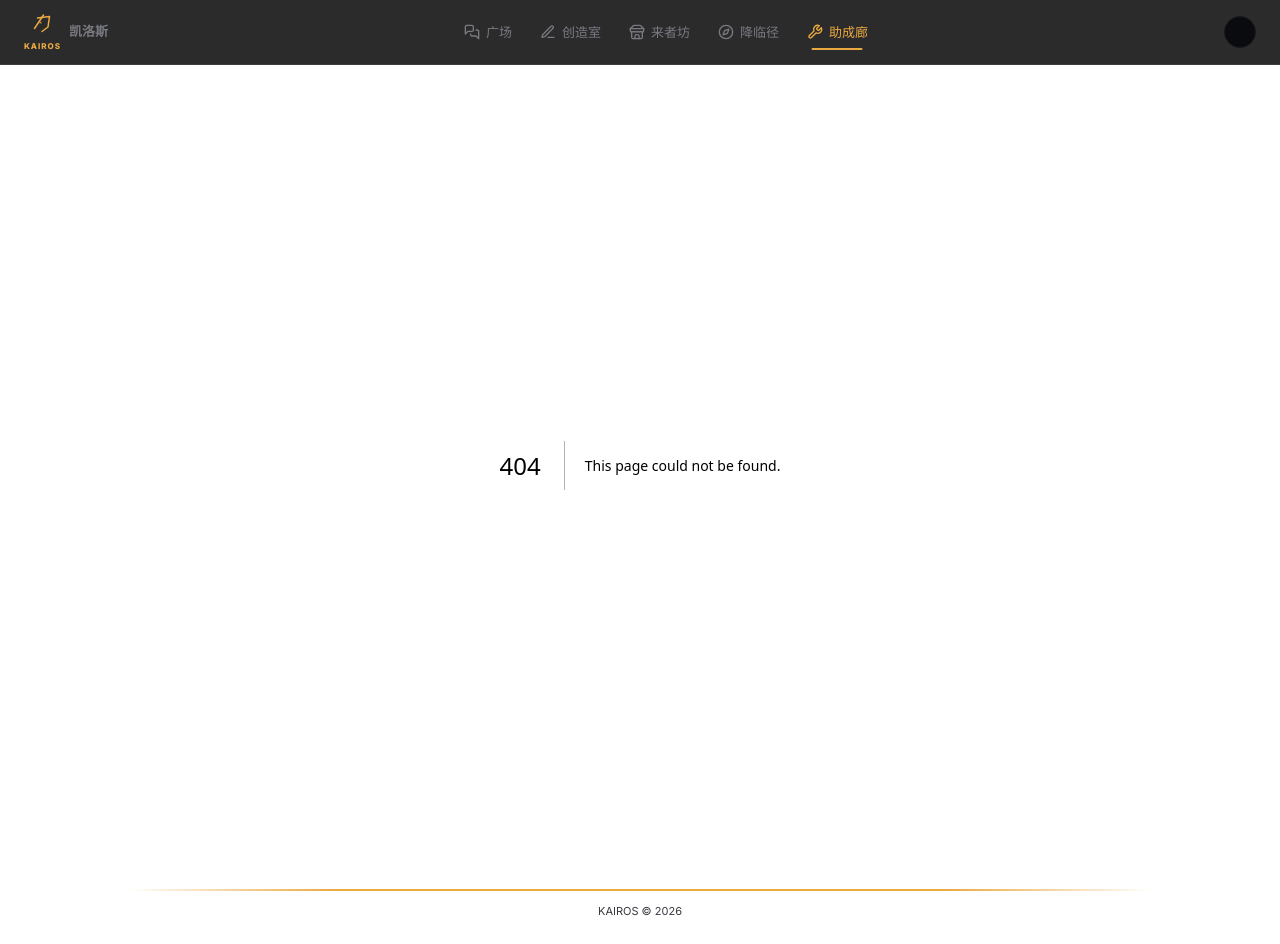
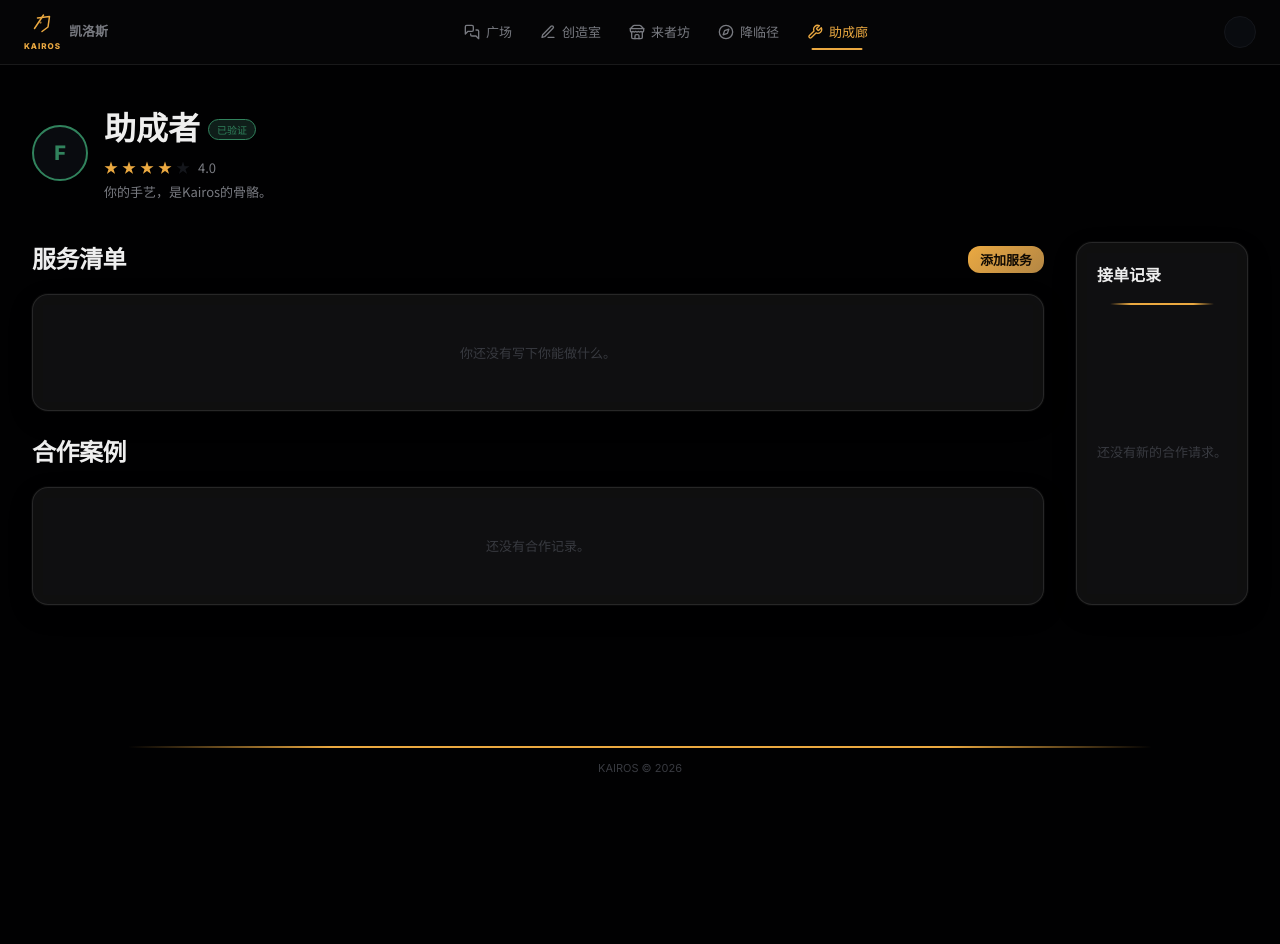
Before and after one commit to aidulibrary/kairos, a Next.js app: page /facilitator in a window 1280 px wide. Before the commit this address had no page. After the commit the page ends 800 px from the top, so only its background shows below. Built offline with nearby package versions, Linux system fonts and the light colour scheme.

Commit message:
Add facilitator page

```diff
--- /dev/null
+++ b/src/app/facilitator/page.tsx
@@ -0,0 +1,190 @@
+import { WindLine } from '@/components/WindLine'
+import { GlassCard } from '@/components/GlassCard'
+
+export default function FacilitatorPage() {
+  const hasNoServices = true
+  const hasNoCases = true
+  const hasNoOrders = true
+
+  return (
+    <div className="flex flex-col flex-1">
+      <div className="flex items-center justify-between px-8 py-10">
+        <div className="flex items-center gap-4">
+          <div
+            className="w-14 h-14 rounded-full flex items-center justify-center"
+            style={{
+              background: 'var(--kairo-between)',
+              border: '2px solid var(--kairo-facilitator)',
+            }}
+          >
+            <span
+              style={{
+                fontFamily: 'var(--font-display)',
+                fontSize: '20px',
+                fontWeight: 800,
+                color: 'var(--kairo-facilitator)',
+              }}
+            >
+              F
+            </span>
+          </div>
+          <div className="flex flex-col gap-1">
+            <div className="flex items-center gap-2">
+              <h1
+                style={{
+                  fontFamily: 'var(--font-chinese-heading)',
+                  fontSize: 'var(--text-h2)',
+                  fontWeight: 700,
+                  color: 'var(--kairo-speak)',
+                }}
+              >
+                助成者
+              </h1>
+              <span
+                className="px-2 py-0.5 rounded-full"
+                style={{
+                  background: 'rgba(94, 194, 162, 0.15)',
+                  border: '1px solid var(--kairo-facilitator)',
+                  color: 'var(--kairo-facilitator)',
+                  fontFamily: 'var(--font-chinese-body)',
+                  fontSize: '10px',
+                }}
+              >
+                已验证
+              </span>
+            </div>
+            <div className="flex items-center gap-1">
+              {[1, 2, 3, 4, 5].map((i) => (
+                <span key={i} style={{ color: i <= 4 ? 'var(--kairo-glimmer)' : 'var(--kairo-emerging)', fontSize: '14px' }}>
+                  ★
+                </span>
+              ))}
+              <span
+                style={{
+                  fontFamily: 'var(--font-chinese-body)',
+                  fontSize: 'var(--text-small)',
+                  color: 'var(--kairo-whisper)',
+                  marginLeft: '4px',
+                }}
+              >
+                4.0
+              </span>
+            </div>
+            <p
+              style={{
+                fontFamily: 'var(--font-chinese-body)',
+                fontSize: 'var(--text-small)',
+                color: 'var(--kairo-whisper)',
+              }}
+            >
+              你的手艺，是Kairos的骨骼。
+            </p>
+          </div>
+        </div>
+      </div>
+
+      <div className="flex flex-1 px-8 pb-6" style={{ gap: 'var(--space-breath)' }}>
+        <div className="flex flex-col flex-1 gap-6">
+          <div className="flex flex-col gap-4">
+            <div className="flex items-center justify-between">
+              <h2
+                style={{
+                  fontFamily: 'var(--font-display)',
+                  fontSize: 'var(--text-h3)',
+                  fontWeight: 800,
+                  letterSpacing: '-0.02em',
+                  color: 'var(--kairo-speak)',
+                }}
+              >
+                服务清单
+              </h2>
+              <button
+                className="px-3 py-1 rounded-[var(--radius-button)] transition-all duration-200"
+                style={{
+                  background:
+                    'linear-gradient(135deg, var(--kairo-glimmer), var(--kairo-ember))',
+                  color: 'oklch(0.15 0.02 75)',
+                  fontFamily: 'var(--font-chinese-body)',
+                  fontSize: '13px',
+                  fontWeight: 600,
+                }}
+              >
+                添加服务
+              </button>
+            </div>
+
+            {hasNoServices ? (
+              <GlassCard className="flex items-center justify-center py-12">
+                <p
+                  style={{
+                    fontFamily: 'var(--font-chinese-body)',
+                    fontSize: 'var(--text-small)',
+                    color: 'var(--kairo-murmur)',
+                  }}
+                >
+                  你还没有写下你能做什么。
+                </p>
+              </GlassCard>
+            ) : null}
+          </div>
+
+          <div className="flex flex-col gap-4">
+            <h2
+              style={{
+                fontFamily: 'var(--font-display)',
+                fontSize: 'var(--text-h3)',
+                fontWeight: 800,
+                letterSpacing: '-0.02em',
+                color: 'var(--kairo-speak)',
+              }}
+            >
+              合作案例
+            </h2>
+            {hasNoCases ? (
+              <GlassCard className="flex items-center justify-center py-12">
+                <p
+                  style={{
+                    fontFamily: 'var(--font-chinese-body)',
+                    fontSize: 'var(--text-small)',
+                    color: 'var(--kairo-murmur)',
+                  }}
+                >
+                  还没有合作记录。
+                </p>
+              </GlassCard>
+            ) : null}
+          </div>
+        </div>
+
+        <GlassCard className="flex flex-col gap-4 p-5 shrink-0" style={{ width: 280 }}>
+          <h3
+            style={{
+              fontFamily: 'var(--font-display)',
+              fontSize: '16px',
+              fontWeight: 600,
+              color: 'var(--kairo-speak)',
+            }}
+          >
+            接单记录
+          </h3>
+          <WindLine />
+          {hasNoOrders ? (
+            <div className="flex flex-col items-center justify-center flex-1 py-8 gap-2">
+              <p
+                className="text-center"
+                style={{
+                  fontFamily: 'var(--font-chinese-body)',
+                  fontSize: 'var(--text-small)',
+                  color: 'var(--kairo-murmur)',
+                  lineHeight: 1.6,
+                }}
+              >
+                还没有新的合作请求。
+              </p>
+            </div>
+          ) : null}
+        </GlassCard>
+      </div>
+    </div>
+  )
+}
```
